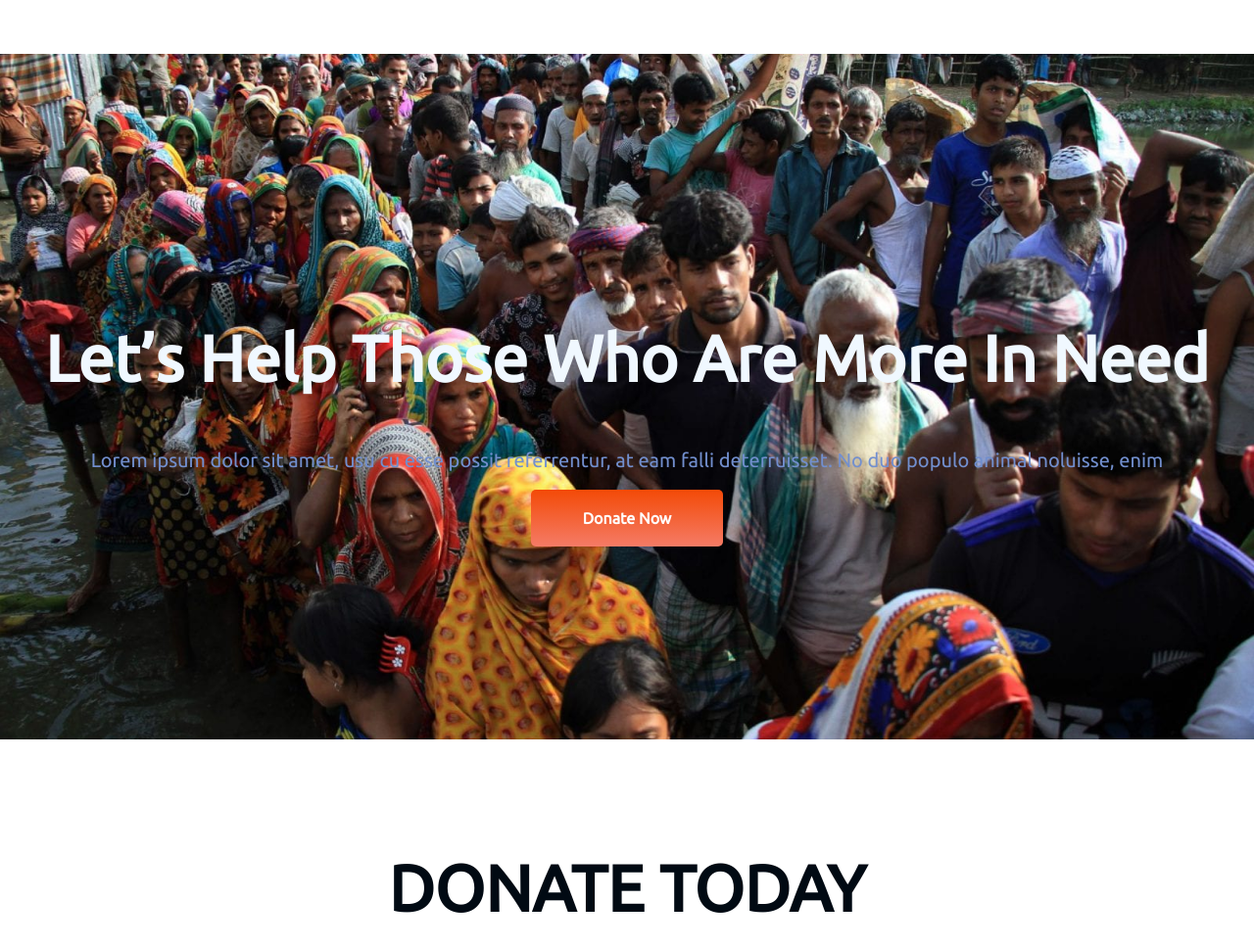
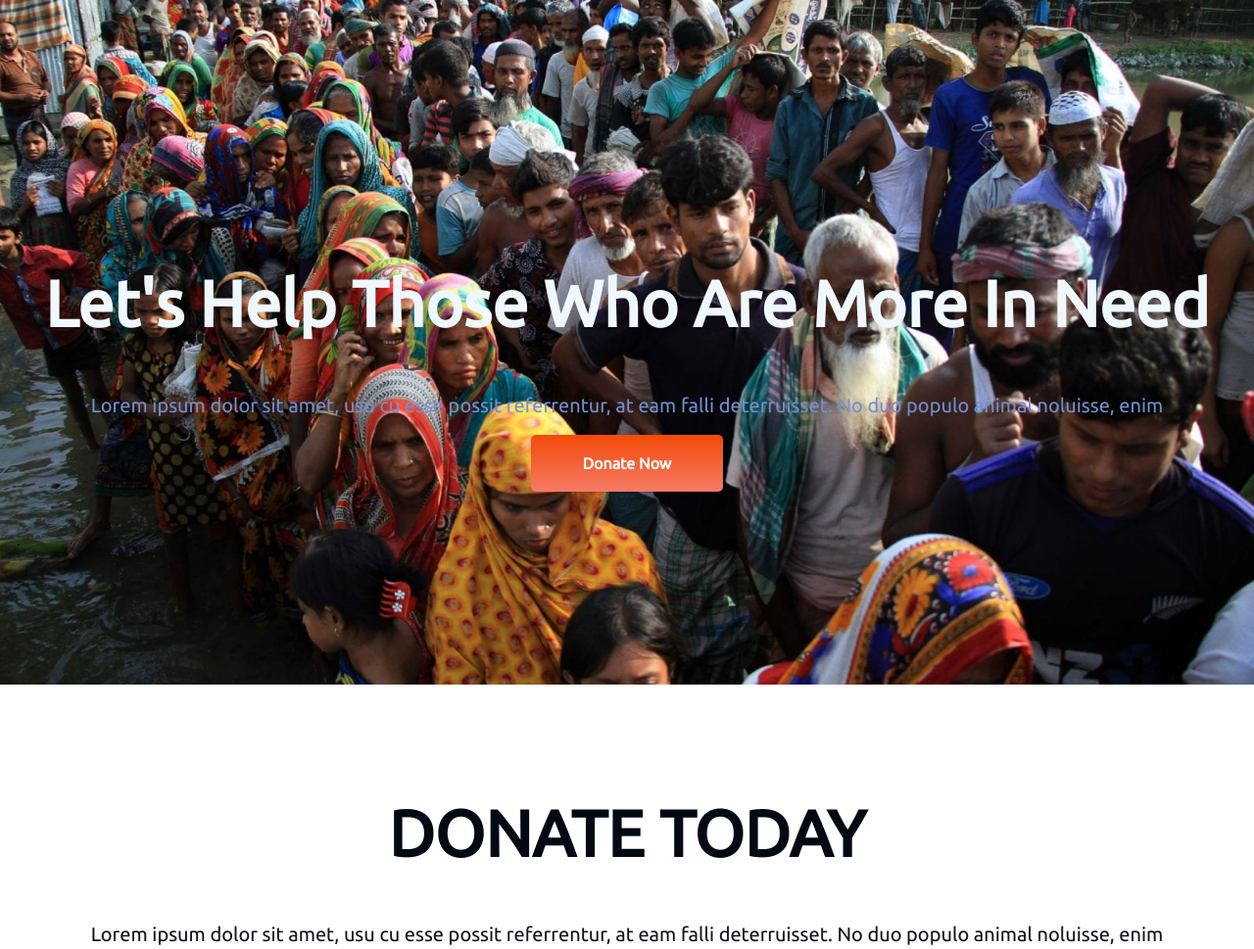
Before and after one commit to sadab275/donate-today-main, a plain HTML site: page index.html in a window 1280 px wide. Shown: the top 969 px of the page at 98% size. Drawn offline with Linux system fonts and the light colour scheme.

Commit message:
margin updated

```diff
--- a/index.html
+++ b/index.html
@@ -10,13 +10,14 @@
     <link rel="preconnect" href="https://fonts.gstatic.com" crossorigin>
     <link href="https://fonts.googleapis.com/css2?family=Montserrat:wght@900&family=Poppins&family=Ubuntu&display=swap"
         rel="stylesheet">
-    <link rel="stylesheet" href="path/to/font-awesome/css/font-awesome.min.css">
+
+    <script src="https://kit.fontawesome.com/623fec9098.js" crossorigin="anonymous"></script>
     <link rel="stylesheet" href="styles.css">
 </head>
 
 <body>
     <section class="top-container">
-        <h1>Let’s Help Those Who Are
+        <h1>Let's Help Those Who Are
             More In Need</h1>
         <p>Lorem ipsum dolor sit amet, usu cu esse possit referrentur, at eam falli
             deterruisset. No duo populo animal noluisse, enim</p><br>
--- a/styles.css
+++ b/styles.css
@@ -17,6 +17,7 @@ body {
     background-repeat: no-repeat;
     background-size: cover;
     text-align: center;
+    margin-top: -56px;
 }
 
 .top-container h1 {
```
